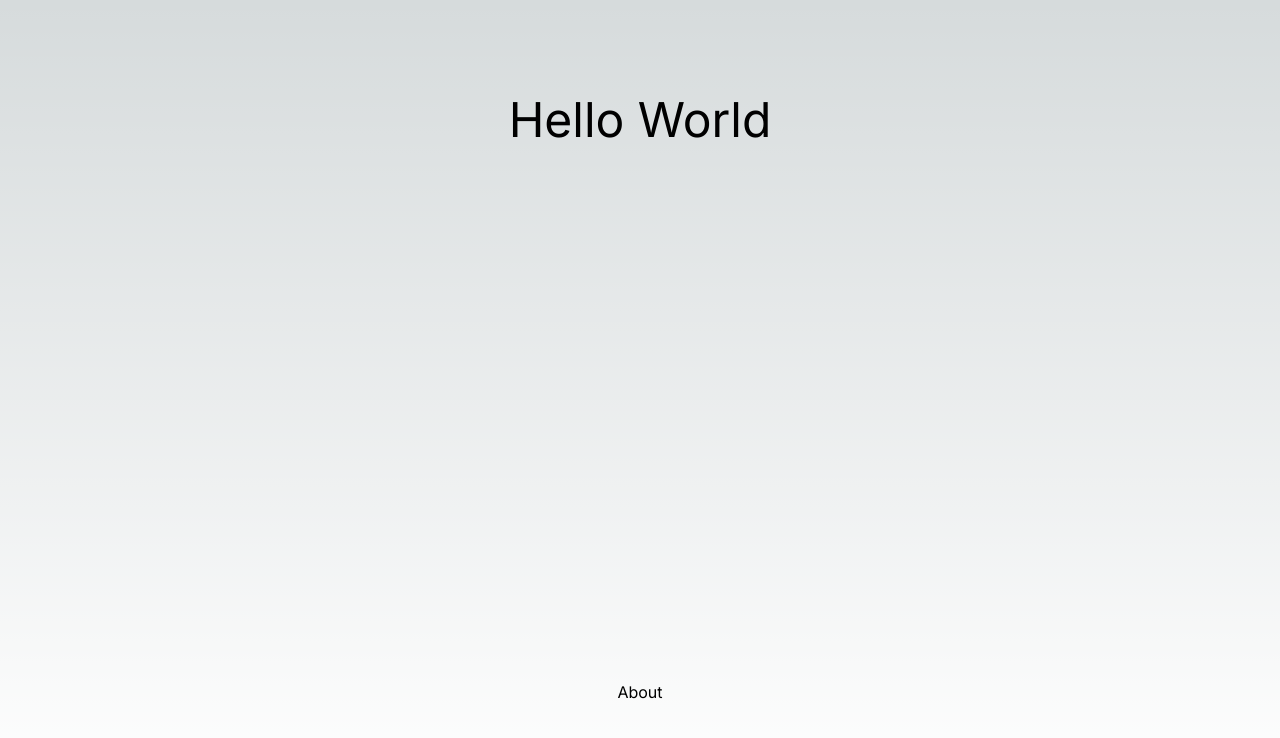
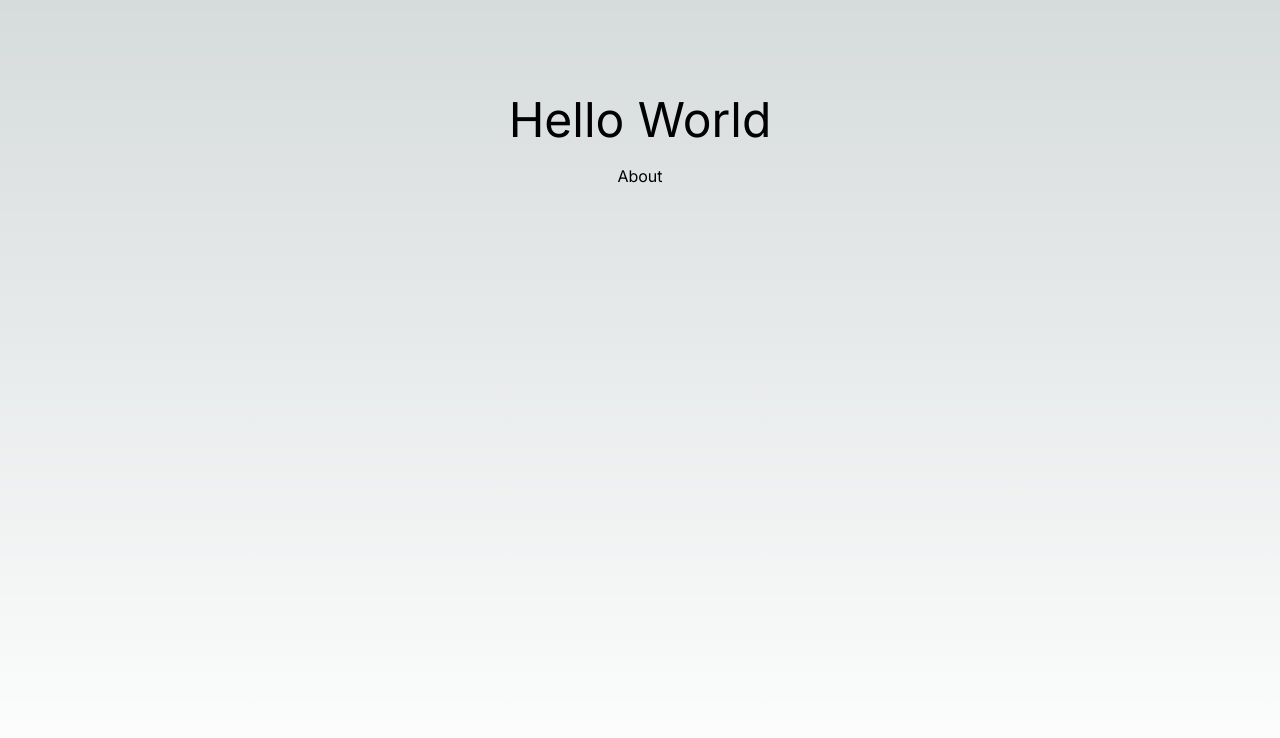
Before and after one commit to gsvaliente/firstNextApp, a Next.js app: page / in a window 1280 px wide. Shown: the top 738 px of the page. Built offline with nearby package versions, Linux system fonts and the light colour scheme.

Commit message:
fixed space between home and button

```diff
--- a/app/page.tsx
+++ b/app/page.tsx
@@ -2,9 +2,11 @@ import Link from 'next/link';
 
 export default function Home() {
   return (
-    <main className='flex min-h-screen flex-col items-center justify-between p-24'>
+    <main className='flex min-h-screen flex-col items-center p-24'>
       <span className='text-5xl'>Hello World</span>
-      <Link href={'/about'}>About</Link>
+      <Link className='mt-5 hover:text-blue-500' href={'/about'}>
+        About
+      </Link>
     </main>
   );
 }
```
